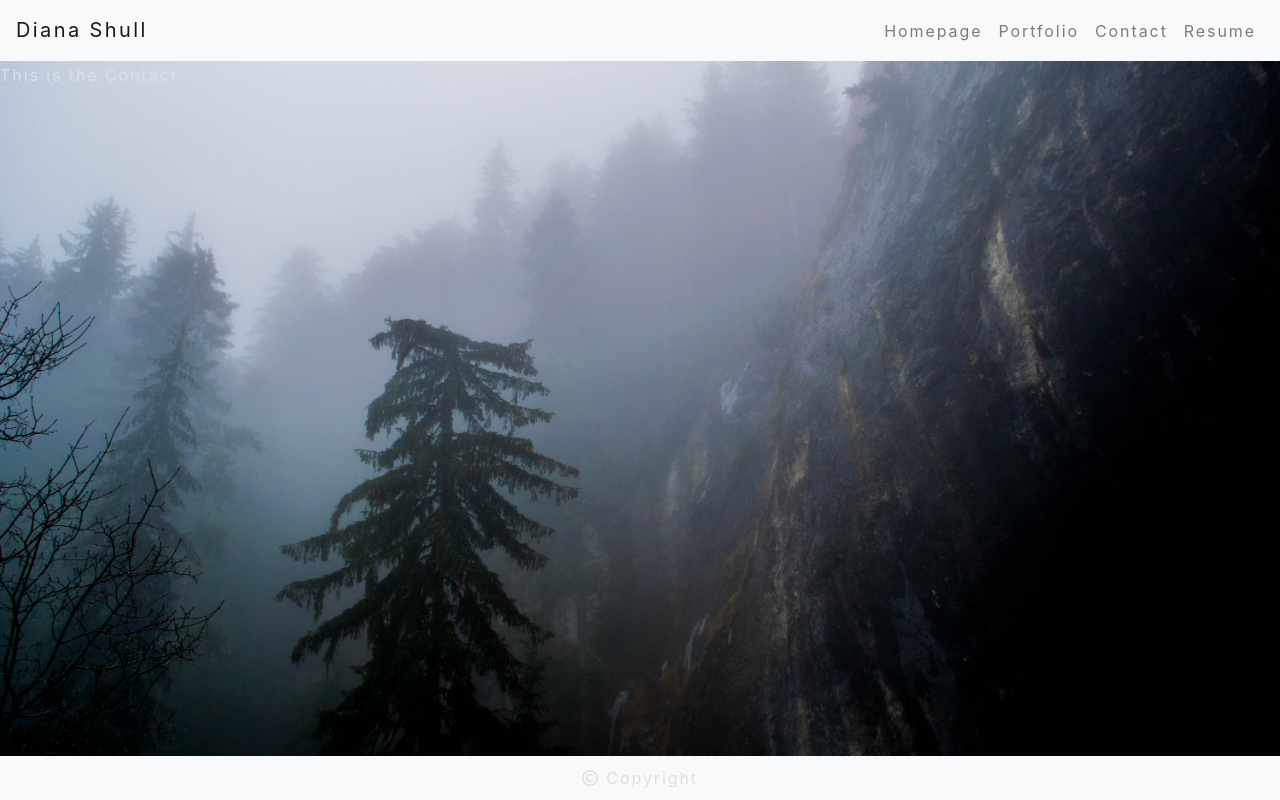
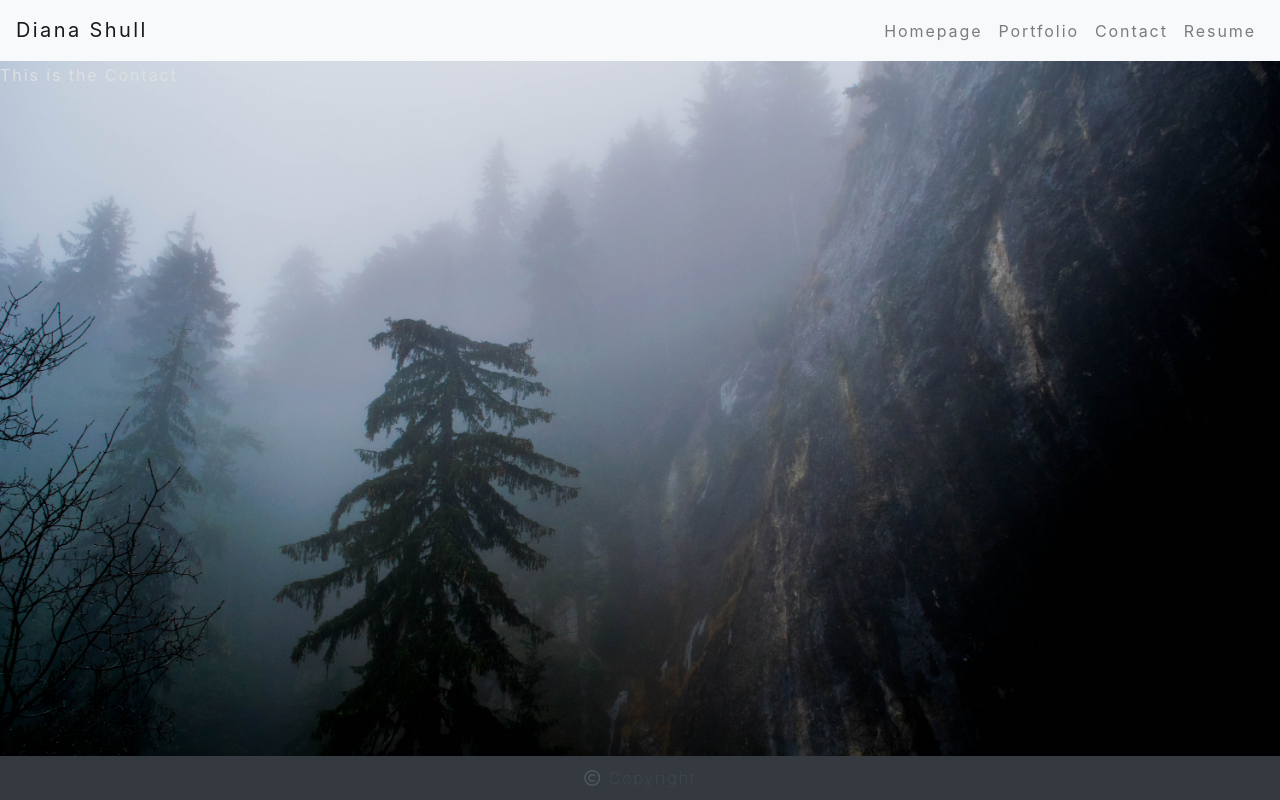
Before and after one commit to dianalynshull/React-Portfolio, a React (Create React App) app in the folder client/: page /contact in a window 1280 px wide. Built offline with nearby package versions, Linux system fonts and the light colour scheme.

Commit message:
added footer styles

```diff
--- /dev/null
+++ b/client/src/components/Footer/Footer.css
@@ -0,0 +1,4 @@
+.copyright, .far {
+    color: #4F575E;
+    font-weight: lighter;
+}
--- a/client/src/components/Footer/Footer.jsx
+++ b/client/src/components/Footer/Footer.jsx
@@ -1,10 +1,11 @@
 import React from 'react';
 import { Navbar, Nav } from 'react-bootstrap'
+import './Footer.css';
 
 const Footer = () => {
   return (
     <>
-      <Navbar bg="light" expand="md" className="fixed-bottom">
+      <Navbar bg="dark" expand="md" className="fixed-bottom">
           <Nav className="m-auto">
             <Nav.Item><i className="far fa-copyright"></i><span className="copyright"> Copyright</span></Nav.Item>
           </Nav>
```
